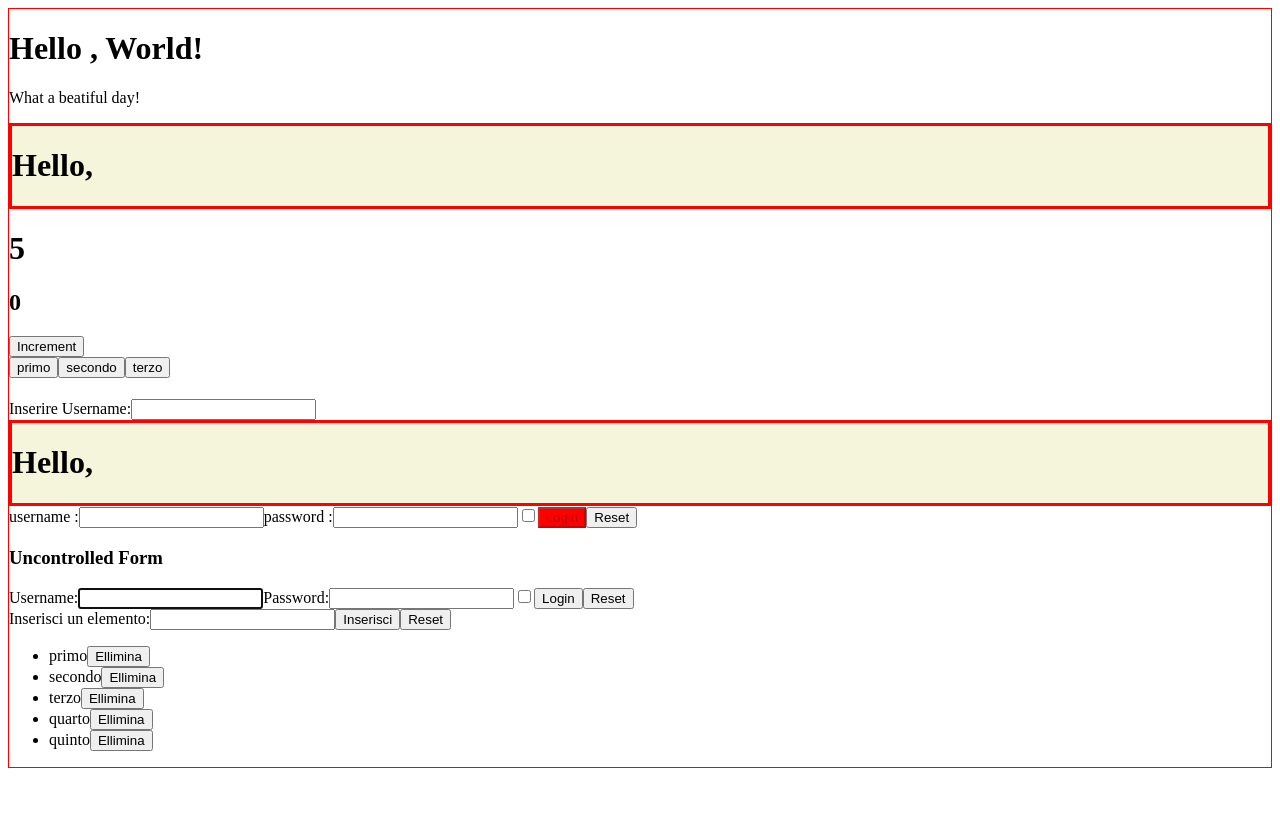
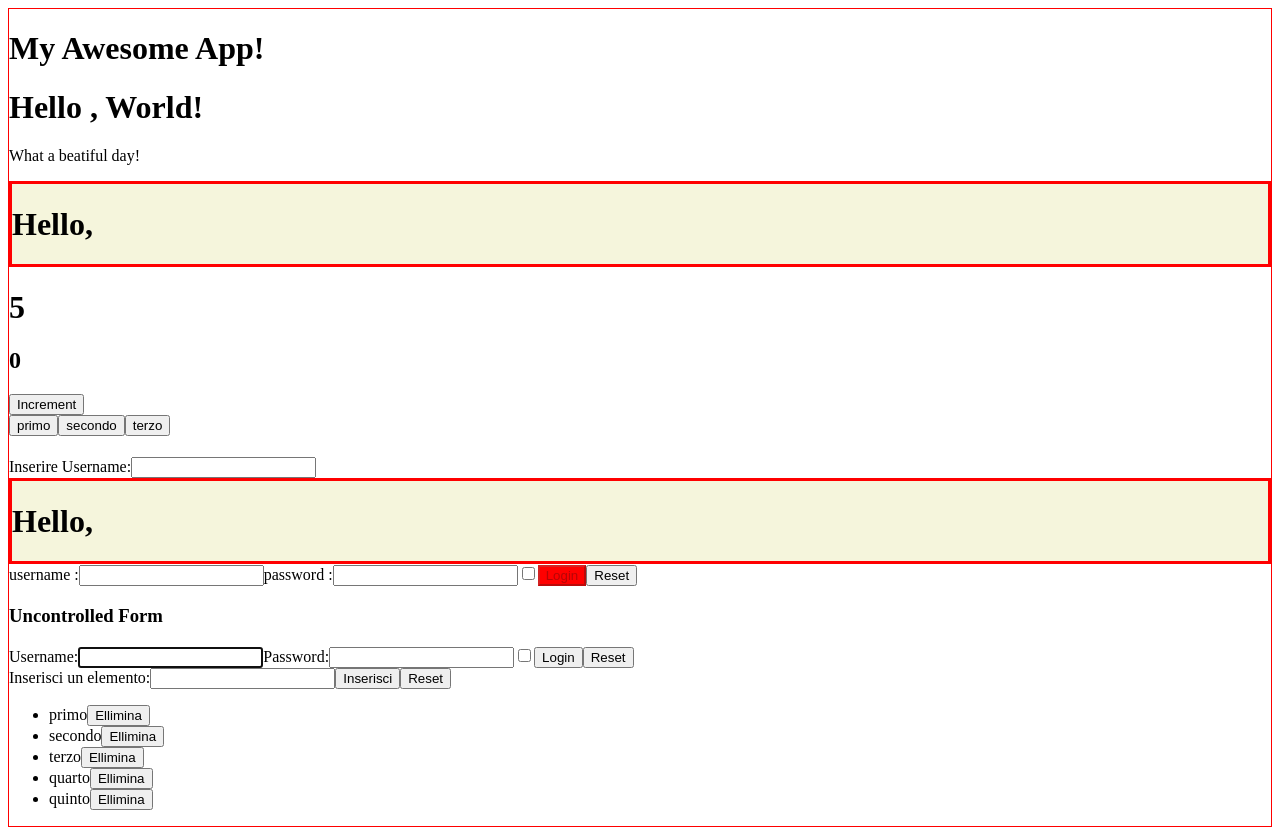
Before and after one commit to MuciFrancesco/react-exercises, a React (Create React App) app: page / in a window 1280 px wide. Before the commit the page ends 800 px from the top, so only its background shows below. Built offline with nearby package versions, Linux system fonts and the light colour scheme.

Commit message:
component-composition-02

```diff
--- a/src/App.js
+++ b/src/App.js
@@ -14,7 +14,7 @@
   render() {
     return (
       <div>
-        <Container>
+        <Container title='My Awesome App!'>
           <Hello />
           <Welcome name='John' age='22' />
           <Counter initialValue={0} incrementBy={1} timeOut={1000} />
--- a/src/Container.js
+++ b/src/Container.js
@@ -2,7 +2,12 @@
 
 export class Container extends Component {
   render() {
-    return <div className='container'>{this.props.children}</div>;
+    return (
+      <div className='container'>
+        <h1>{this.props.title}</h1>
+        {this.props.children}
+      </div>
+    );
   }
 }
 
```
